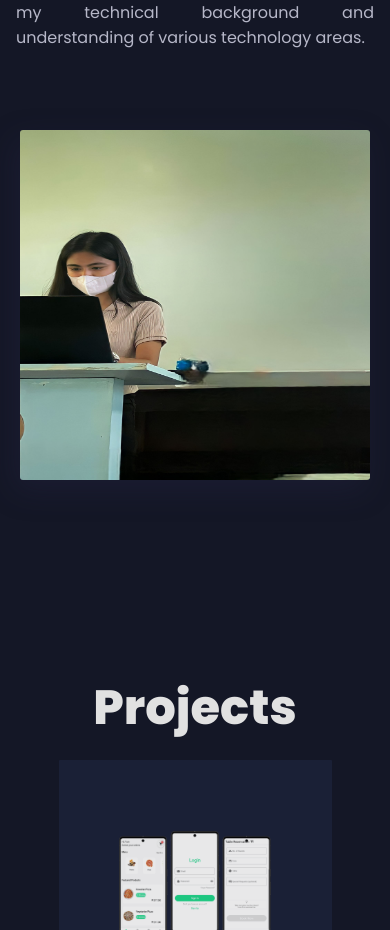
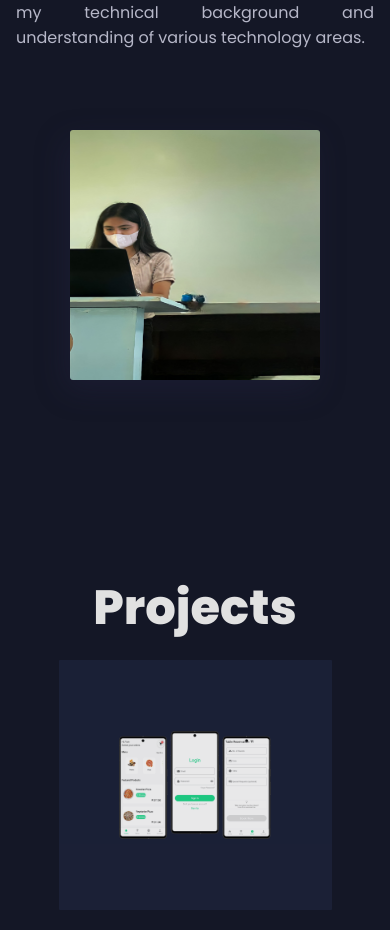
Before and after one commit to patacsilpam/pampatacsil, a React (Vite) app: page / in a window 390 px wide. Shown: the part 1443-2373 px from the top of the page. Built offline with nearby package versions, Linux system fonts and the light colour scheme.

Commit message:
Update App.css

```diff
--- a/src/App.css
+++ b/src/App.css
@@ -412,6 +412,10 @@ hr{
     .about>.about-section > h1{
         padding: 1rem;
     }
+    .about > .about-section > img{
+        width: 250px;
+        height: 250px;
+    }
     .project-section > div > img {
        padding: 6rem;
     }
```
